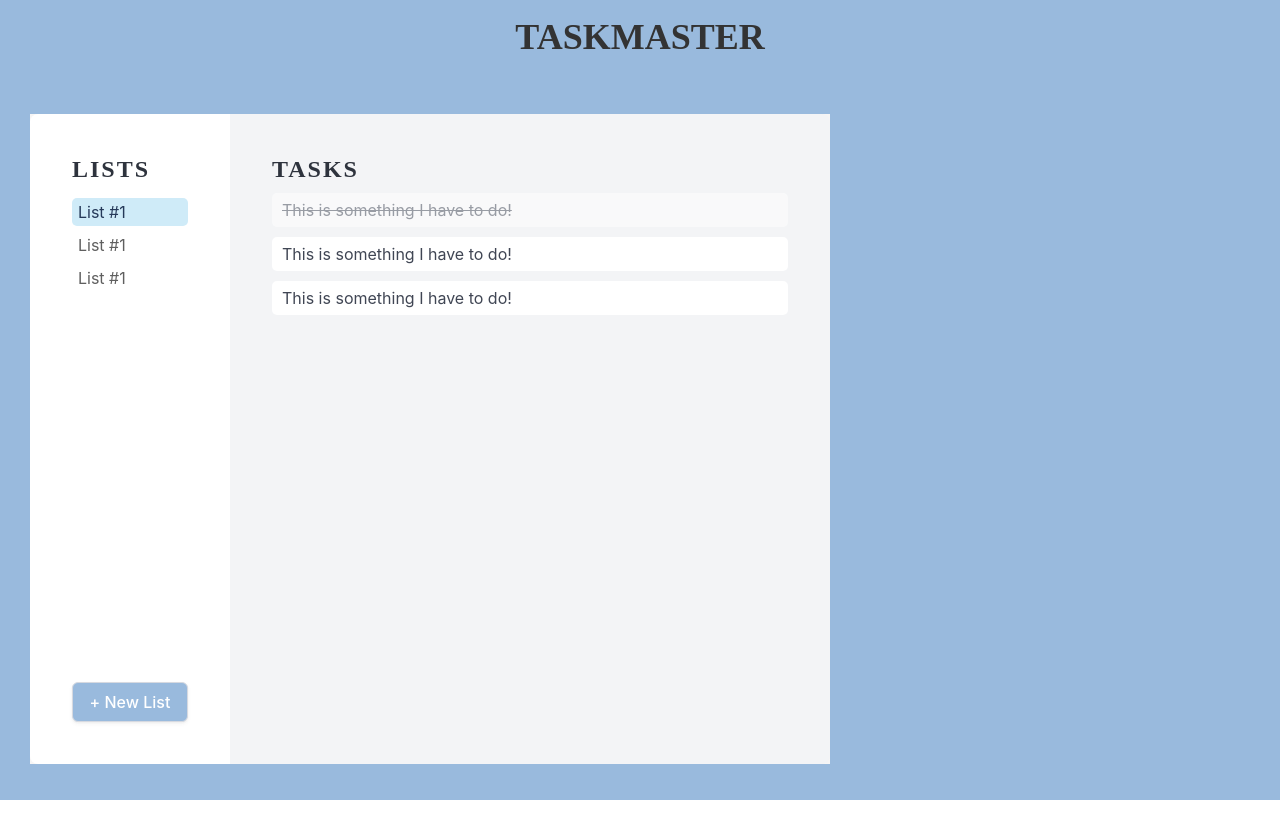
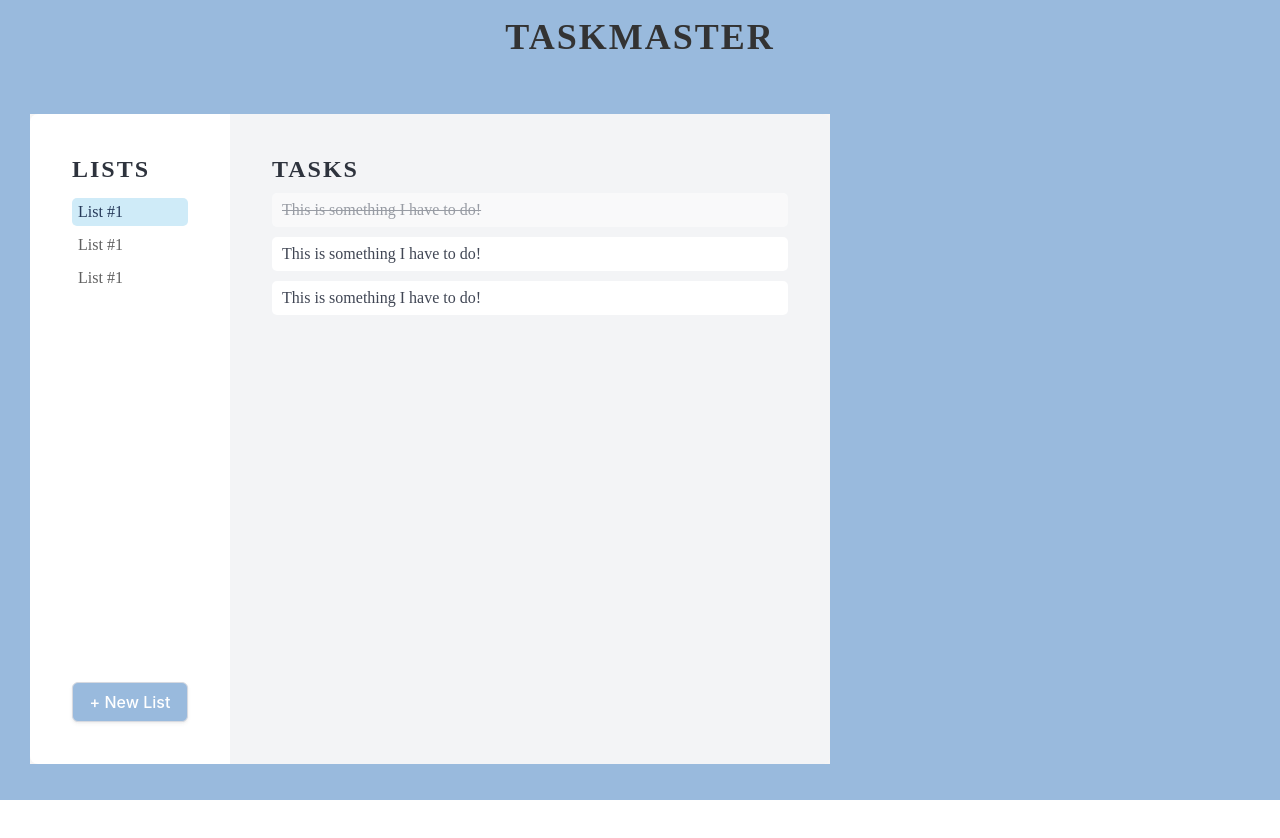
Before and after one commit to abigailseo0810/COMP426_Final_Project, an Angular app in the folder frontend/: page /lists in a window 1280 px wide. Shown: the top 838 px of the page. Built offline with nearby package versions, Linux system fonts and the light colour scheme.

Commit message:
changed w css

```diff
--- a/frontend/src/app/pages/task-view/task-view.component.scss
+++ b/frontend/src/app/pages/task-view/task-view.component.scss
@@ -10,6 +10,7 @@
     font-size: 36px;
     font-weight: bold;
     color: #333;
+    letter-spacing: 2px;
 }
 
 .centered-content{
@@ -68,6 +69,7 @@
 }
 
 .list-menu{
+    font-family: 'Times New Roman', Times, serif;
     display: flex;
     flex-direction: column;
     margin-top: 15px;
@@ -94,6 +96,7 @@
 }
 
 .task {
+    font-family: 'Times New Roman', Times, serif;
     background: white;
     padding: 5px 10px;
     border-radius: 5px;
```
